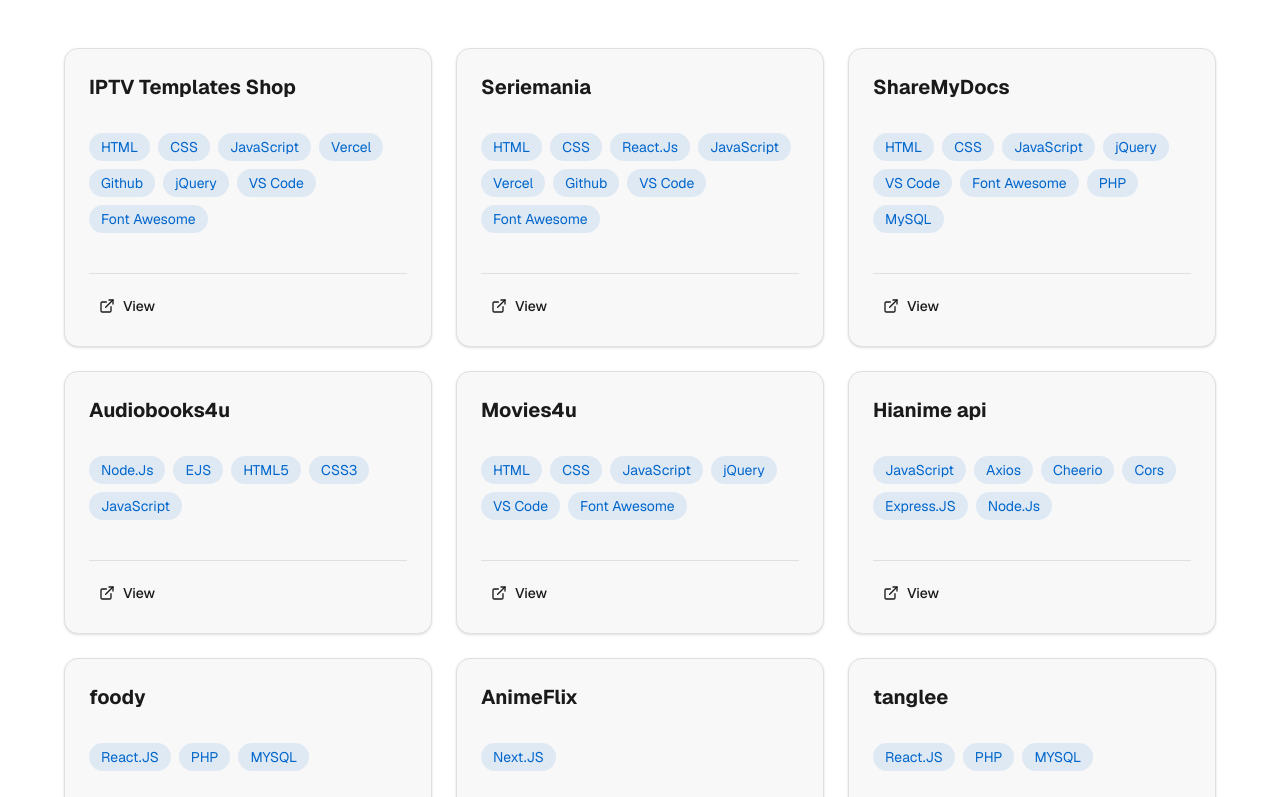
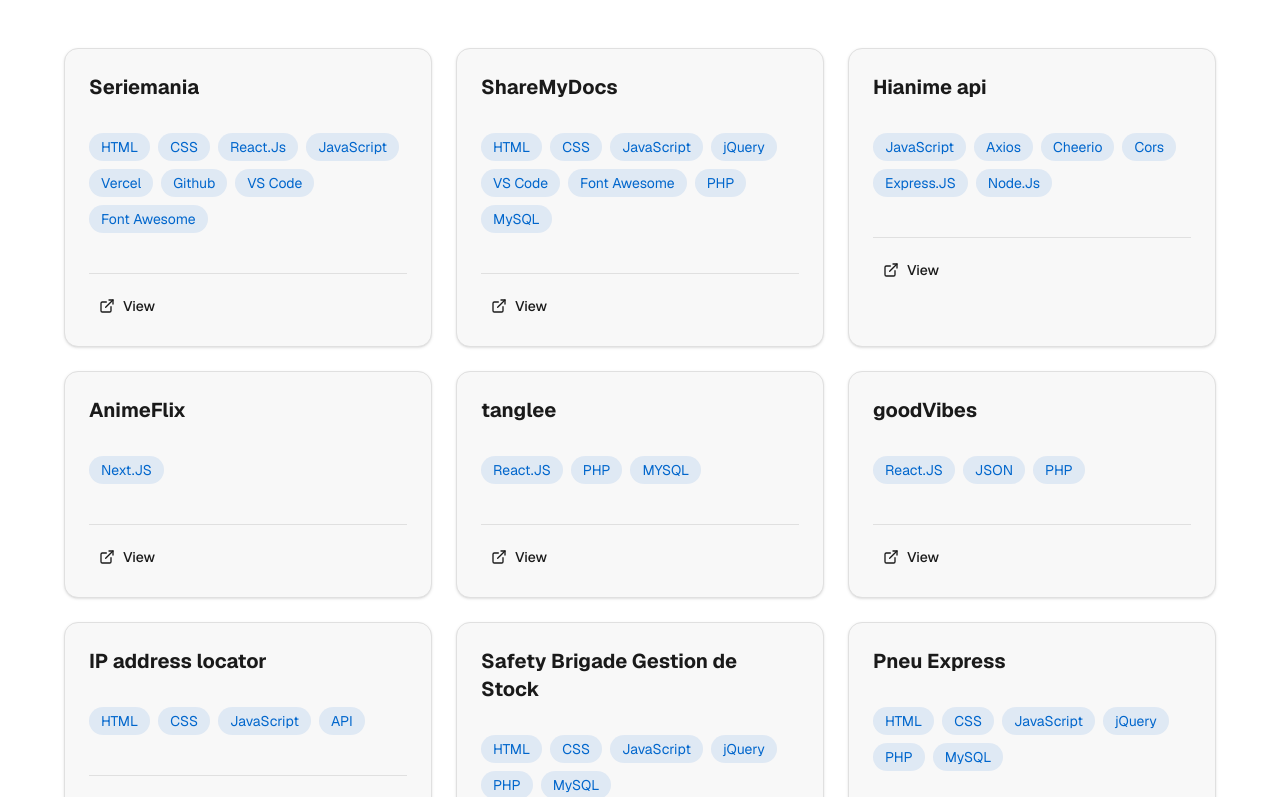
Before and after one commit to codercoder61/knoudev, a Next.js app: page / in a window 1280 px wide. Shown: the part 1103-1900 px from the top of the page. Built offline with nearby package versions, Linux system fonts and the light colour scheme.

Commit message:
Update projects.tsx

```diff
--- a/components/projects.tsx
+++ b/components/projects.tsx
@@ -5,12 +5,7 @@ import { Button } from '@/components/ui/button'
 import { ExternalLink, Github } from 'lucide-react'
 
 const projects = [
-  {
-    id: 2,
-    title: 'IPTV Templates Shop',
-    tags: ['HTML', 'CSS', 'JavaScript','Vercel','Github','jQuery','VS Code','Font Awesome'],
-    link: 'https://iptv-template-shop-nine.vercel.app/',
-  },
+
   {
     id: 3,
     title: 'Seriemania',
@@ -24,36 +19,12 @@ const projects = [
     link: 'https://sharemydocs.lovestoblog.com/',
   },
   {
-    id: 6,
-    title: 'Audiobooks4u',
-    description:
-      'Intelligent chatbot with natural language processing and machine learning capabilities.',
-    tags: ['Node.Js','EJS','HTML5','CSS3','JavaScript'],
-    link: 'https://audiobooks4u-seven.vercel.app/',
-  },
-  {
-    id: 7,
-    title: 'Movies4u',
-    description:
-      'Intelligent chatbot with natural language processing and machine learning capabilities.',
-    tags: ['HTML', 'CSS', 'JavaScript','jQuery','VS Code','Font Awesome'],
-    link: 'https://movies4u-lovat.vercel.app/',
-  },
-  {
     id: 8,
     title: 'Hianime api',
     description:
       'Intelligent chatbot with natural language processing and machine learning capabilities.',
     tags: ['JavaScript','Axios','Cheerio','Cors','Express.JS','Node.Js'],
     link: 'https://github.com/codercoder61/hianime_api/tree/main',
-  },
-  {
-    id: 9,
-    title: 'foody',
-    description:
-      'Intelligent chatbot with natural language processing and machine learning capabilities.',
-    tags: ['React.JS','PHP','MYSQL'],
-    link: 'https://foody-beta-rose.vercel.app/',
   },
   {
     id: 10,
```
